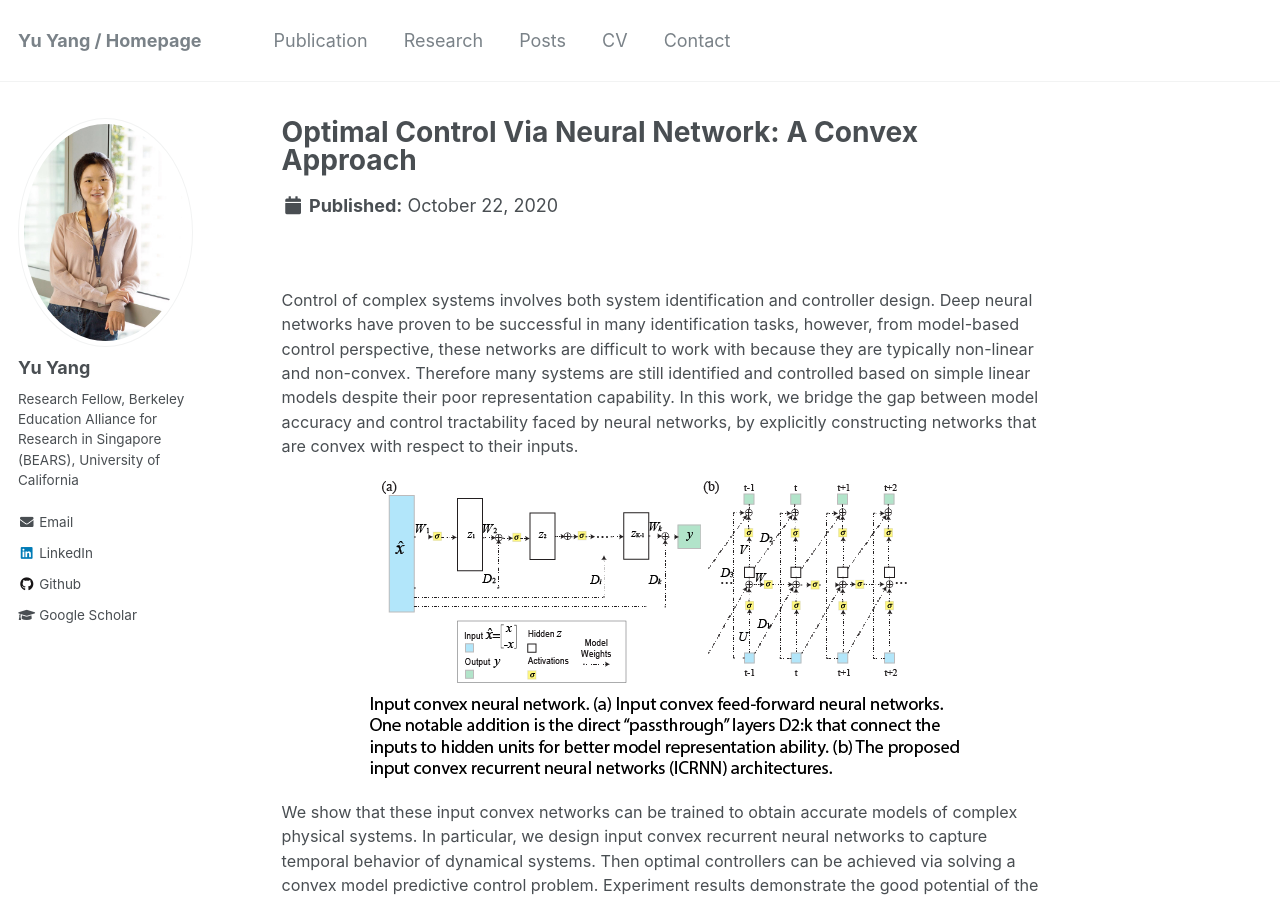
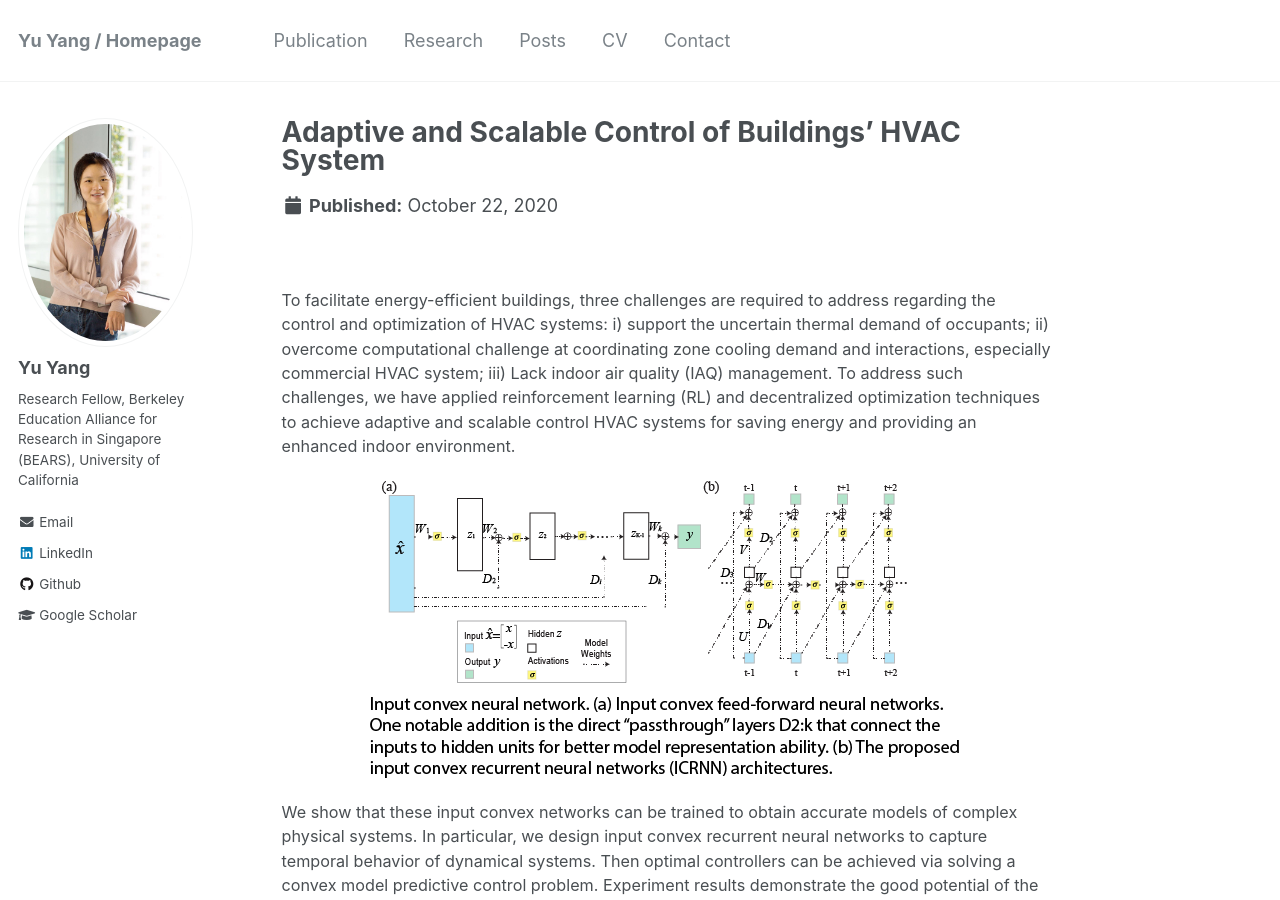
Before and after one commit to yangyu-berkeley/yangyu-berkeley.github.io, a Jekyll site: the page built from _research/research-2.md, in a window 1280 px wide and 900 px high. Built offline with Jekyll 4.4.1, drawn with Linux system fonts in a browser that asks for light colours.

Commit message:
Update research-2.md

```diff
--- a/_research/research-2.md
+++ b/_research/research-2.md
@@ -1,11 +1,12 @@
 ---
-title: "Optimal Control Via Neural Network: A Convex Approach"
-excerpt: "Deep neural networks have proven to be successful in many identification tasks, however, from the model-based control perspective, these networks are difficult to work with because they are typically non-linear and non-convex. In this work, we bridge the gap between model accuracy and control tractability faced by neural networks, by explicitly constructing input convex neural networks (ICNN). It leads to significant energy savings for building HVAC management. "
+title: "Adaptive and Scalable Control of Buildings' HVAC System"
+excerpt: "Buildings, especially the heating, ventilation and air-conditioning systems, accounts for a large proportion of energy consumption. How to improve its efficiency is a critical issue, which relies a computationally efficient control method for the operation of HVAC system to improve energy efficiency while providing comfortable indoor environment. "
 collection: research
 ---
 <p>&nbsp;</p>
 
-Control of complex systems involves both system identification and controller design. Deep neural networks have proven to be successful in many identification tasks, however, from model-based control perspective, these networks are difficult to work with because they are typically non-linear and non-convex. Therefore many systems are still identified and controlled based on simple linear models despite their poor representation capability. In this work, we bridge the gap between model accuracy and control tractability faced by neural networks, by explicitly constructing networks that are convex with respect to their inputs.
+To facilitate energy-efficient buildings, three challenges are required to address regarding the control and optimization of HVAC systems: i) support the uncertain thermal demand of occupants; ii) overcome computational challenge at coordinating zone cooling demand and interactions, especially commercial HVAC system; iii) Lack indoor air quality (IAQ) management. To address such challenges, we have applied reinforcement learning (RL) and decentralized optimization techniques to achieve adaptive and scalable control HVAC systems for saving energy and providing an enhanced indoor environment.
+
 <p align="center">
 	<img src='/images/research/architecture.png'>
 </p>
```
